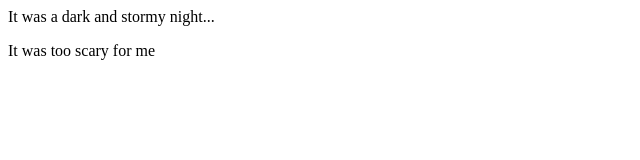
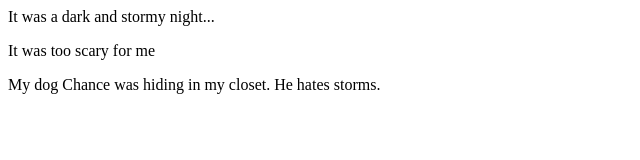
Before and after one commit to kyoch/fireside-story, a plain HTML site: page index.html in a window 1280 px wide. Shown: the whole page, without its empty margins (0-640 px from the left). Drawn offline with Linux system fonts and the light colour scheme.

Commit message:
Here's my third line.

```diff
--- a/index.html
+++ b/index.html
@@ -2,5 +2,6 @@
   <body>
     <p>It was a dark and stormy night...</p>
     <p>It was too scary for me</p>
+    <p>My dog Chance was hiding in my closet. He hates storms.</p>
   </body>
 </html>
```
